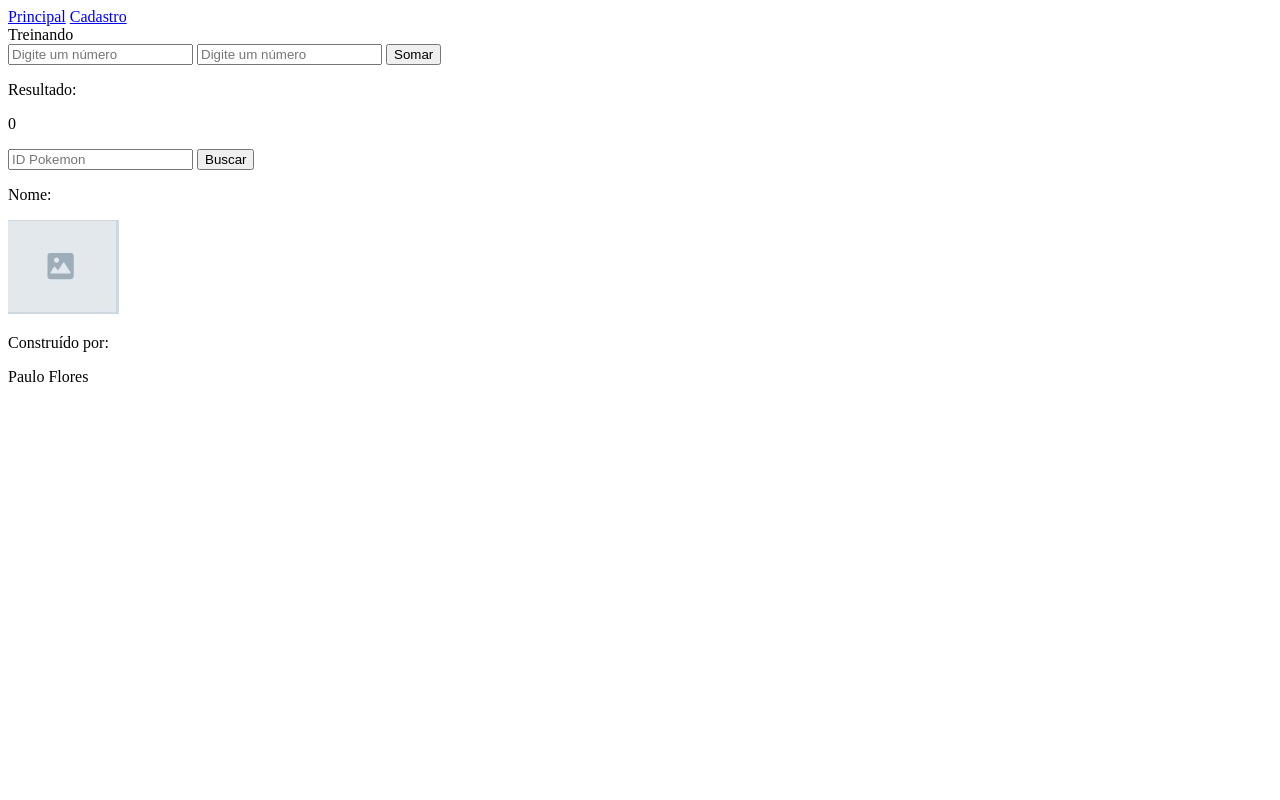
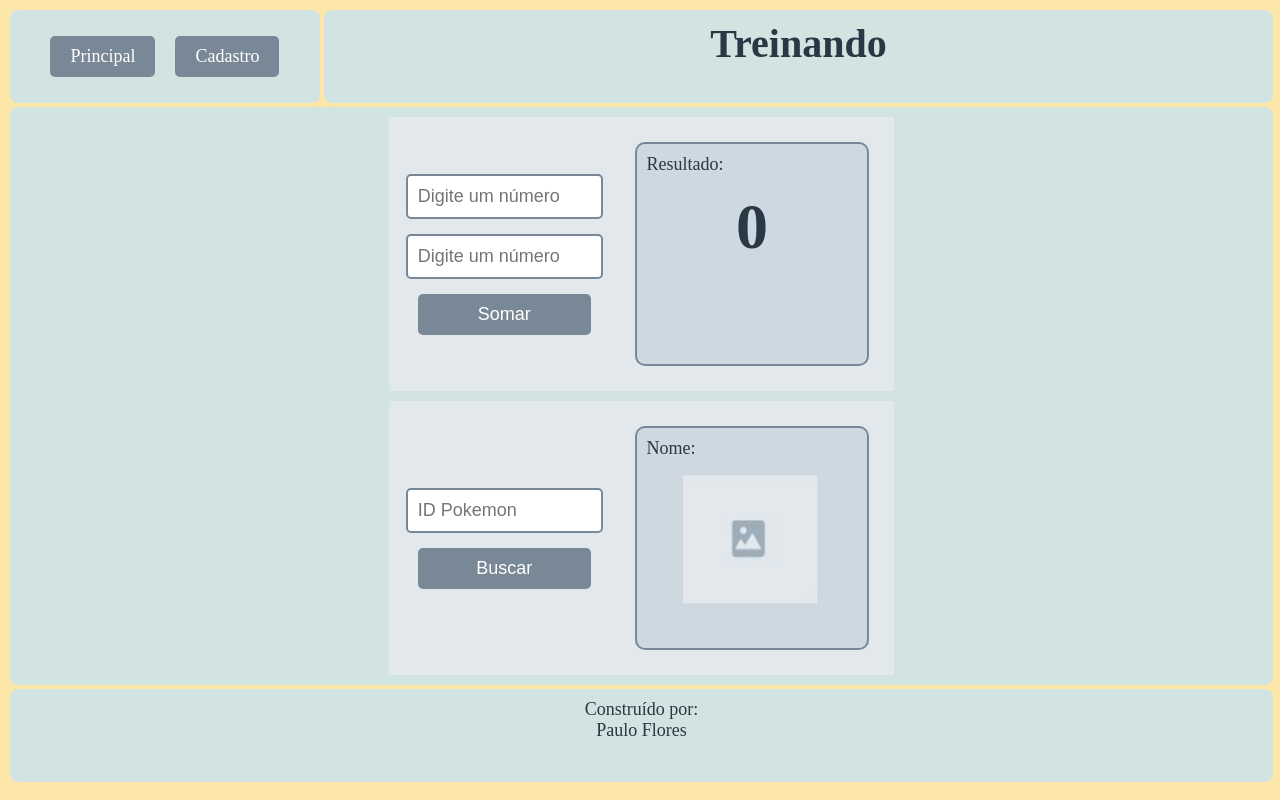
Before and after one commit to pccgaucho/exercicio-pascoa-paulo, a plain HTML site: page index.html in a window 1280 px wide. Drawn offline with Linux system fonts and the light colour scheme.

Commit message:
Implementação do css para página principal.

```diff
--- a/index.html
+++ b/index.html
@@ -4,46 +4,43 @@
     <meta charset="UTF-8">
     <meta http-equiv="X-UA-Compatible" content="IE=edge">
     <meta name="viewport" content="width=device-width, initial-scale=1.0">
+    <link rel="stylesheet" href="../style.css">
     <title>Página Principal</title>
 </head>
 <body class="container">
     <header class="container_cabecalho">
-        <nav class="navegação">
+        <nav class="navegacao">
             <a class="links" id="link_principal" href="#">Principal</a>
             <a class="links" id="link_cadastro" href="#">Cadastro</a>
         </nav>
-        <div class="titulo">Treinando</div>
+        <div class="p_texto" id="titulo">Treinando</div>
     </header>
     <div class="container_principal">
-        <aside></aside>
-        <main class="container_interacao">
-            <div class="conta">
-                <div class="entrada">
+        <main class="container_conta">
+            <div class="entradas">
                 <input class="inputs" id="numero01" type="text" placeholder="Digite um número">
                 <input class="inputs" id="numero02" type="text" placeholder="Digite um número">
                 <button class="btn" id="btn_somar">Somar</button>
             </div>
             <div class="resultados">
-                    <p class="texto_resultado">Resultado:</p>
-                    <p id="resultado_conta">0</p>
+                <p class="p_texto" id="p_resultado">Resultado:</p>
+                <p class="p_texto" id="resultado_conta">0</p>
             </div>
-            </div>
-            <div class="pokemon">
-                <div class="entrada">
+        </main>
+        <main class="container_pokemon">
+            <div class="entradas">
                 <input class="inputs" id="id_pokemon" type="text" placeholder="ID Pokemon">
                 <button class="btn" id="btn_buscar">Buscar</button>
             </div>
             <div class="resultados">
-                    <p class="texto_resultado" id="nome_pk">Nome:</p>
+                <p class="p_texto" id="nome_pk">Nome:</p>
                 <img class="imagem" src="./imagens/imagem_icone.jpg" id="imagem">
             </div>
-            </div>
         </main>
-        <aside></aside>
     </div>
     <footer class="rodape">
-        <p id="p_rodape">Construído por:</p>
-        <p id="p_nome">Paulo Flores</p>
+        <p class="p_texto" id="p_rodape">Construído por:</p>
+        <p class="p_texto" id="p_nome">Paulo Flores</p>
     </footer>
 </body>
 </html>
--- /dev/null
+++ b/style.css
@@ -0,0 +1,162 @@
+:root {
+    --cor-amarelo: #fce6a8;
+    --cor-verde: #d2e4e1;
+    --cor-cinza-claro: #e3e8ed;
+    --cor-cinza-medio: #ced8e0;
+    --cor-cinza-escuro: #788896;
+    --cor-branca: #ffffff;
+    --cor-azul-escuro: #283845;
+}
+
+* {
+    border: 0;
+}
+
+html {
+    width: 99vw;
+    height: 97vh;
+}
+
+.container {
+    display: grid;
+    background-color: var(--cor-amarelo);
+    width: 99vw;
+    height: 97vh;
+    grid-template-columns: 1fr;
+	grid-template-rows: 1fr 6fr 1fr;
+}
+
+.container_cabecalho {
+    display: flex;
+}
+
+.navegacao {
+    border: solid var(--cor-amarelo) 2px;
+    background-color: var(--cor-verde);
+    border-radius: 10px;
+    flex: 2;
+    display: flex;
+    align-items: center;
+    justify-content: center;
+}
+
+.links {
+    text-decoration: none;
+    padding: 10px 20px;
+    background-color: var(--cor-cinza-escuro);
+    color: var(--cor-branca);
+    font-size: 18px;
+    border-radius: 5px;
+}
+
+#link_cadastro {
+    margin-left: 20px;
+}
+
+#titulo {
+    border: solid var(--cor-amarelo) 2px;
+    background-color: var(--cor-verde);
+    border-radius: 10px;
+    flex: 6;
+    text-align: center;
+    font-size: 40px;
+    padding: 10px;
+    font-weight: bold;
+}
+
+.container_principal {
+    border: solid var(--cor-amarelo) 2px;
+    background-color: var(--cor-verde);
+    border-radius: 10px;
+    display: flex;
+    flex-direction: column;
+    align-items: center;
+}
+
+.container_conta, .container_pokemon {
+    text-align: center;
+    display: flex;
+    flex: 1;
+    background-color: var(--cor-cinza-claro);
+    align-items: center;
+    align-content: center;
+    width: 40%;
+}
+
+.container_conta {
+    margin: 10px 0 5px 0;
+}
+
+.container_pokemon {
+    margin: 5px 0 10px 0;
+}
+
+.inputs, .btn {
+    width: 75%;
+    font-size: 18px;
+    padding: 10px;
+    border-radius: 5px;
+}
+
+.inputs {
+    border: solid var(--cor-cinza-escuro) 2px;
+}
+
+#numero02 {
+    margin-top: 15px;
+}
+
+.btn {
+    padding: 10px;
+    background-color: var(--cor-cinza-escuro);
+    color: var(--cor-branca);
+    margin-top: 15px;
+    cursor: pointer;
+}
+
+.entradas {
+    flex: 1;
+}
+
+.resultados {
+    flex: 1;
+    height: 80%;
+    background-color: var(--cor-cinza-medio);
+    border: solid var(--cor-cinza-escuro) 2px;
+    border-radius: 10px;
+    margin: 5px 25px 5px 15px;
+}
+
+#nome_pk, #p_resultado {
+    padding: 10px;
+    font-size: 18px;
+    text-align: left;
+}
+
+.imagem {
+    width: 60%;
+    height: 60%;
+    padding-top: 5px;
+}
+
+.p_texto {
+    color: var(--cor-azul-escuro);
+    margin: 0;
+}
+
+#resultado_conta {
+    font-size: 400%;
+    font-weight: bold;
+    padding-top: 5px;
+}
+
+
+
+.rodape {
+    border: solid var(--cor-amarelo) 2px;
+    background-color: var(--cor-verde);
+    border-radius: 10px;
+    text-align: center;
+    font-size: 18px;
+    padding: 10px;
+}
```
Lines whose indentation alone changed are shown as unchanged.
